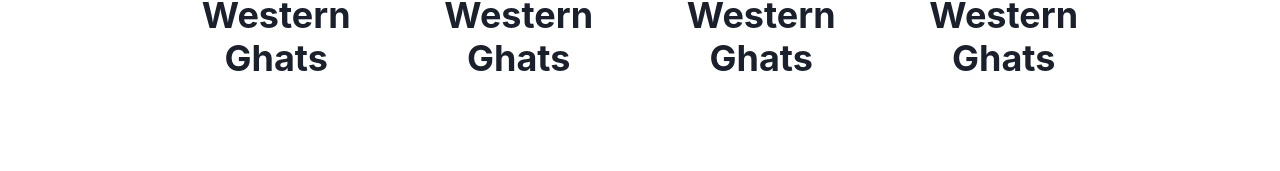
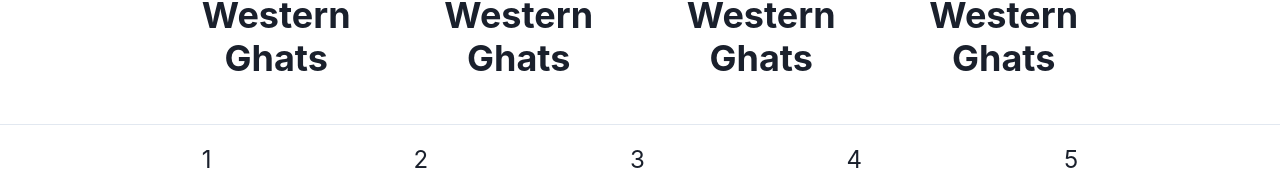
Before and after one commit to HackerSushant76/tripoto-clone, a React (Create React App) app: page / in a window 1280 px wide. Shown: the part 4915-5086 px from the top of the page. Before the commit the page ends 4995 px from the top, so only its background shows below. Built offline with nearby package versions, Linux system fonts and the light colour scheme.

Commit message:
server and footer

```diff
--- a/package.json
+++ b/package.json
@@ -19,6 +19,7 @@
     "web-vitals": "^2.1.4"
   },
   "scripts": {
+    "server":"json-server --watch db.json --port 8080",
     "start": "react-scripts start",
     "build": "react-scripts build",
     "test": "react-scripts test",
--- /dev/null
+++ b/src/CSS/Footer.module.css
@@ -0,0 +1,10 @@
+#footer{
+    display:  flex;
+    /* margin: auto; */
+    justify-content: center;
+    justify-content: space-evenly;
+    font-size: 24px;
+    font-weight: 400;
+    border-top: 1px solid #0000;
+    margin-top: 20px;
+}
--- /dev/null
+++ b/src/Components/Footer.jsx
@@ -0,0 +1,20 @@
+import { Box } from '@chakra-ui/react'
+import React from 'react'
+import style from "../CSS/Footer.module.css"
+function Footer() {
+  return (
+    <div>
+        <br />
+        <hr/>
+        <Box id={style.footer} >
+            <Box>1</Box>
+            <Box>2</Box>
+            <Box>3</Box>
+            <Box>4</Box>
+            <Box>5</Box>
+        </Box>
+    </div>
+  )
+}
+
+export default Footer
--- a/src/Components/HomepageMain.jsx
+++ b/src/Components/HomepageMain.jsx
@@ -1,6 +1,7 @@
 import { Box, Input } from '@chakra-ui/react'
 import React from 'react'
 import "../CSS/Homepage.css"
+import Footer from './Footer'
 import Home1 from './Home1'
 
 const Homepage = () => {
@@ -18,6 +19,8 @@ const Homepage = () => {
            {/* LUFTANSA BANNER  */}
         </Box>
         <Home1/>
+
+        <Footer/>
     </div>
   )
 }
--- a/src/Components/Navbar.jsx
+++ b/src/Components/Navbar.jsx
@@ -1,7 +1,7 @@
-import { Box, Button, Heading, Menu, MenuButton, MenuItem, MenuList } from "@chakra-ui/react";
+import { Box, Menu, MenuButton, MenuItem, MenuList } from "@chakra-ui/react";
 
 
-import { Link, NavLink } from "react-router-dom";
+import {NavLink } from "react-router-dom";
 import styles from "./Navbar.module.css";
 import Signin from "./Signin";
 
```
